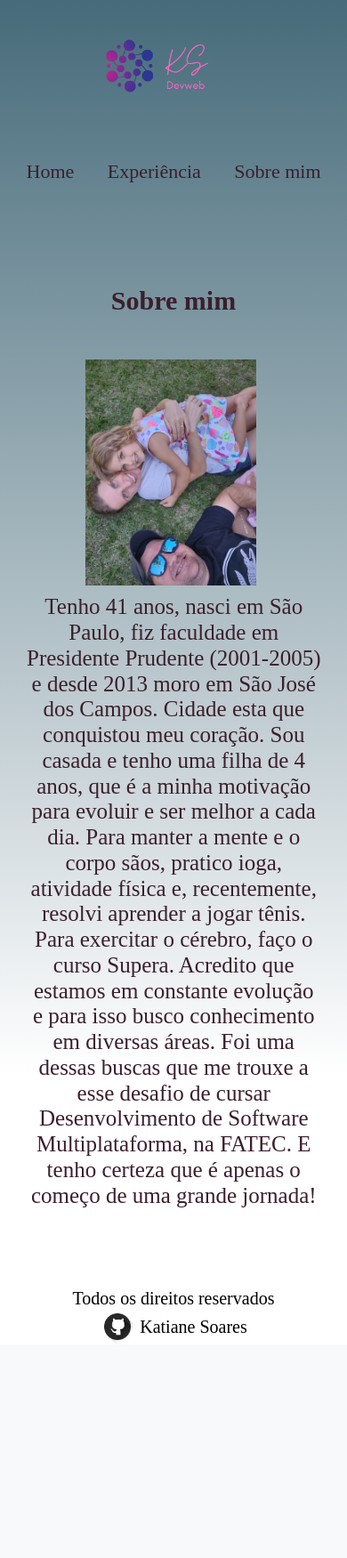
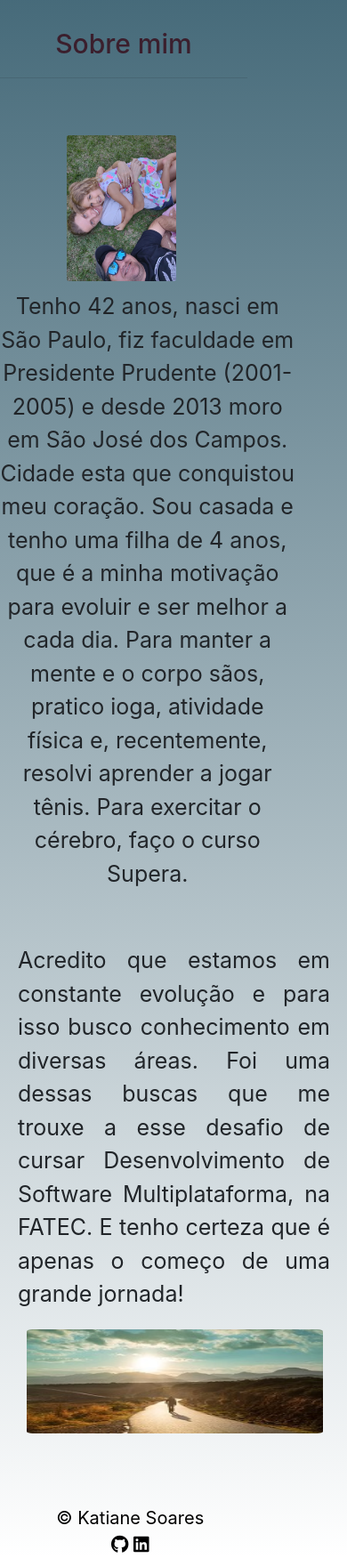
Before and after one commit to Katianefatec/Portfolio, a Flask app: page /sobremim in a window 390 px wide. Shown: the whole page at 89% size. Before the commit the page ends 1508 px from the top, so only its background shows below. Run offline with Flask 2, Linux system fonts and the light colour scheme; some libraries are stand-ins or nearby versions; some web fonts are replaced.

Commit message:
inclui projetos e fiz ajustes no layout

```diff
--- a/Src/app.py
+++ b/Src/app.py
@@ -26,5 +26,9 @@ def experiencia():
 def sobremim():
     return render_template('sobremim.html')
 
+@app.route('/projetos')
+def projetos():
+    return render_template('projetos.html')
+
 if __name__ == '__main__':
     app.run('0.0.0.0')
--- a/Src/static/css/estilos.css
+++ b/Src/static/css/estilos.css
@@ -1,9 +1,10 @@
 
-body
-{
-    background: linear-gradient(180deg, rgba(15, 62, 82, 0.77), rgba(96, 167, 197, 0) 80%);
-    max-width: 90%;
-    margin:auto;
+body {
+  background: linear-gradient(180deg, rgba(15, 62, 82, 0.77), rgba(96, 167, 197, 0) 100%);
+  margin-left: 20%;
+  margin-top: 8%;
+  min-height: 100vh;
+  width: 75%;
 }
 footer {
     /* position: static; */
@@ -33,7 +34,7 @@ footer .name {
 
 h1 {
     color:rgb(59, 31, 45);
-    font-size: 30px;
+    font-size: 40px;
     text-align: center;
 }
 
@@ -46,28 +47,93 @@ h3 {
     color:rgb(59, 31, 45);
     text-align: center;
     }
+
+
 .texto-esquerda {
     color:rgb(59, 31, 45);
-    font-size: 35px;
-    text-align: left;
-    width: 33vw;
+    font-size: 45px;
+    text-align: center;
+    width: 77vw;
+    height: 70%;
+    /* margin-left: auto;
+    margin-right: auto;
+    margin-top: 80px; */
     }
 
 .texto-direita {
     color:rgb(59, 31, 45);
     font-size: 35px;
     text-align: center;
-    width: 50vw;
-    height:60%;
+    width: 60vw;
+    height:70%;
   }
 
 .texto-direita-sobre {
     color:rgb(59, 31, 45);
     font-size: 25px;
-    text-align: center;
-    width: 60vw;
+    text-align: justify;
+    width: 70vw;
     height:60%;
+    /* flex: 0 0 60%; */
   }
+
+.texto-esquerda-sobre {
+    color:rgb(59, 31, 45);
+    font-size: 25px;
+    text-align: justify;
+    width: 200vw;
+    height:50%;
+    margin-right: 60px;
+    margin-left: -60px;
+
+
+
+      }
+
+.img-baixo{
+
+    /* width: 40%; */
+    /* height:200vw; */
+    flex: 0 0 20%;
+    margin-right: 130px;
+
+
+  }
+
+
+.img-baixo img {
+    width: 170%;
+
+    border-radius: 2%;
+  }
+
+.img-esq img {
+    width: 45%;
+
+    border-radius: 2%;
+  }
+
+.img-esq{
+
+    width: 50vw;
+    height:30%;
+    /* flex: 0 0 30%; */
+    border-radius: 50%;
+  }
+.coluna-sobre {
+    display: flex;
+    flex-direction: row;
+    align-items: center;
+}
+
+.coluna-sobre-baixo {
+  display: flex;
+  flex-direction: row;
+  align-items: center;
+  margin-top: 60px;
+
+}
+
 
 p {
     color:rgb(59, 31, 45);
@@ -85,18 +151,23 @@ img {
   }
 
 .coluna {
-    flex-basis: 50%;
-    box-sizing: border-box;
+    /* flex-basis: 50%; */
+    /* box-sizing: border-box; */
     padding: 10px;
     display: flex;
     align-items: center;
+    flex-direction: column;
   }
 
 .colunas-exp-container{
     display: flex;
+
+    margin-right: 20px;
 }
 .coluna-exp {
-    flex-basis:50%
+    flex-basis:50%;
+    margin-left: 0px;
+
 }
 
 .coluna-exp img {
@@ -122,8 +193,9 @@ img {
 .experiencia2 {
     display: flex;
     align-items: center;
-    margin-top: 15px;
-    margin-bottom: 15px;
+    margin-top: 0px;
+    margin-bottom: 30px;
+    margin-left: 5px;
   }
 
 .coluna img {
@@ -134,6 +206,14 @@ img {
 
 .coluna p {
     margin: 0px;
+  }
+
+
+.img-eu img {
+    width: 100%;
+    height: auto;
+    border-radius: 5%;
+    margin-bottom: 20px;
   }
 
 .img-eu{
@@ -147,32 +227,13 @@ img {
     height:80%;
 }
 
-.img-esq{
+
+.img-baixo{
     display: block;
-    width: 30%;
+    width: 120%;
     height:80%;
 }
 
-.img-baixo{
-    display: block;
-    width: 130%;
-    height:90%;
-}
-.navbar {
-    display: flex;
-    justify-content: space-between;
-    align-items: center;
-    margin-top: -80px;
-    margin-bottom: -100px;
-    }
-
-.navbar a {
-    color:rgb(59, 31, 45);
-    text-align: left;
-    text-decoration: dashed;
-    font-size: 22px;
-    padding: 10px;
-    }
 
 .divider {
         border-top: 1px solid rgb(26, 10, 18);
@@ -185,16 +246,128 @@ img {
         margin-top: 80px;
       }
 
-.logo {
+/* .logo {
     order: -1;
     margin-right: auto;
     width: 10vw;
+    } */ */
+
+.projeto {
+      display: flex;
+      align-items: center;
+      justify-content: center;
+
+
+      margin-bottom: 20px;
+  }
+
+.projeto2 {
+    display: flex;
+    align-items: center;
+    justify-content: center;
+
+    margin-bottom: 20px;
+}
+
+.projeto-description {
+  text-align: justify;
+  margin-left: 20px;
+
+
+}
+
+.projeto img {
+      width: 35vw;
+      height: 40%;
+  }
+
+.projeto2 img {
+  width: 35vw;
+  height: 20vw;
+}
+
+.myImage {
+    height: 500px;
+    width: auto;
+  }
+
+.container {
+    width: 95%;
+    margin-left: 20px;
+
+
+  }
+.container-sobre {
+  width: 95%;
+
+
+
+}
+
+#sidebar {
+/* height: 100%; */
+position: fixed;
+top: 0;
+left: 0;
+width: 15%;
+bottom:0;
+overflow: auto;
+background-color: #505055;
+color: white;
+text-align: left;
+
+}
+
+
+
+.list-unstyled {
+padding-left: 10px;
+list-style: none;
+margin-bottom: 0;
+
+
+}
+
+.list-unstyled a {
+color: white;
+text-decoration: none;
+padding: 8px 30px;
+display: block;
+}
+
+.list-unstyled a:hover {
+background-color: #495057;
+}
+
+.list-unstyled img {
+  /* Ajuste esses valores conforme necessário */
+  width: 20vw;
+  height: 20vw;
+  margin-left: -30px;
+
+}
+
+.sidebar-fixed {
+    /* width: 250px; */
+    position: fixed;
+    top: 0;
+    left: 0;
   }
 
 
 
 
+
+
+
+
 @media screen and (max-width: 600px) {
+  body {
+    margin-left: 0%;
+    margin-top: 8%;
+    min-height: 100vh;
+    width: 75%;
+  }
   h1 {
       font-size: 30px;
         text-align: center;
@@ -203,35 +376,24 @@ img {
       font-size: 25px;
       text-align: left;
       width: 70vw;
-      margin-top: -70px;
       margin-left: 50px;
     }
-  .navbar {
-      flex-wrap:wrap;
-      margin-bottom: 30%;
-      /* margin-top: -60px; */
-    }
 
-  .navbar a:not(.logo) {
-      order: -1;
-      margin-right: 10px;
-      /* margin-bottom: -150px;
-      margin-top: -300px; */
-    }
-
-  .navbar a.logo {
-      /* order: 1; */
-      margin-right: 0;
-      margin-bottom: 0px;
-      width: 100%;
-      text-align: center;
-    }
 
 .coluna {
       flex-direction: column;
       align-items: flex-start;
       }
 
+.coluna-sobre {
+  flex-direction: column;
+  align-items: flex-start;
+  }
+
+.coluna-sobre-baixo {
+  flex-direction: column;
+  align-items: flex-start;
+  }
 .img-esq{
       width: 70VW;
       margin-bottom: 10px;
@@ -270,17 +432,67 @@ img {
 
 .experiencia img,
 .experiencia2 img {
-      margin-right: 143px;
+    align-items: center;
+    width: 30vw;
     margin-bottom: 10px;
+    margin-right: 45px;
     }
+
+
 
 .divider {
       border-top: 0px solid rgb(26, 10, 18);
+
     }
 
 .divider2 {
       border-top: 0px solid rgb(26, 10, 18);
     }
+
+.projeto {
+      flex-direction: column;
+  }
+
+.projeto2 {
+    flex-direction: column;
+}
+
+.projeto img {
+  width: 55vw;
+  height: 30vw;
+}
+
+.projeto2 img {
+  width: 55vw;
+  height: 30vw;
+}
+
+.texto-esquerda-sobre {
+  color:rgb(59, 31, 45);
+  font-size: 25px;
+  text-align: justify;
+  width: 90vw;
+  margin-left: 20px;
+  margin-right: 20px;
+  margin-bottom: 20px;
+
+
+
+    }
+
+  .img-baixo img {
+      width: 100%;
+      height:30vw;
+      margin-left: 30px;
+
+
+      border-radius: 2%;
+    }
+
+    }
+
+
+
     }
 @media screen and (max-width: 400px) {
   h1 {
@@ -291,38 +503,10 @@ img {
       font-size: 25px;
       text-align: left;
       width: 70vw;
-      /* margin-top: -70px; */
+      margin-top: -70px;
       margin-left: 50px;
     }
-  .navbar {
-      flex-wrap:wrap;
-      margin-bottom: 30%;
-      /* margin-top: -60px; */
-      position: relative;
-      /* flex-direction: column; */
-      text-align: left;
-    }
 
-  .navbar a{
-    margin-bottom: 10px;
-    text-align: center;
-  }
-
-  .navbar a:not(.logo) {
-      order: -1;
-      margin-right: 0px;
-      margin-bottom: 0px;
-
-      /* margin-top: -300px; */
-    }
-
-  .navbar a.logo {
-      /* order: 1; */
-      margin-right: 0;
-      margin-bottom: -70px;
-      width: 100%;
-      text-align: center;
-    }
 
 .coluna {
       flex-direction: column;
@@ -369,8 +553,10 @@ img {
 
     .experiencia img,
     .experiencia2 img {
-      margin-right: 100px;
+        align-items: center;
+        width: 30vw;
         margin-bottom: 10px;
+        margin-right: 40px;
         }
 
   .divider {
@@ -380,4 +566,61 @@ img {
   .divider2 {
       border-top: 0px solid rgb(26, 10, 18);
     }
+
+  .projeto {
+      flex-direction: column;
+
   }
+
+  .projeto2 {
+    flex-direction: column;
+}
+
+.img-baixo img {
+  width: 100%;
+  height:30vw;
+  margin-left: 30px;
+
+
+  border-radius: 2%;
+}
+
+}
+
+@media (max-width: 768px) {
+  #sidebar {
+    position: fixed;
+    top: 0;
+    left: -100%;  /* Esconde o menu fora da tela */
+    width: 80%;  /* Ajuste a largura do menu conforme necessário */
+    transition: left 0.3s;  /* Animação para deslizar o menu */
+  }
+
+  #sidebar.active {
+    left: 0;
+  }
+
+  .overlay {
+    transition: opacity 0.3s ease-in-out;
+    position: fixed;
+    top: 0;
+    left: 0;
+    width: 100%;
+    height: 100%;
+    background: rgba(0, 0, 0, 0.7);
+    opacity: 0;
+    visibility: hidden;
+  }
+
+  .overlay.active {
+    display: block;  /* Mostra o overlay quando a classe .active é adicionada */
+    position: fixed;
+    top: 0;
+    left: 0;
+    width: 100%;
+    height: 100%;
+    background-color: rgba(0, 0, 0, 0.7);  /* Overlay semi-transparente */
+    opacity: 1;
+    visibility: visible;
+  }
+}
--- a/Src/templates/base.html
+++ b/Src/templates/base.html
@@ -4,19 +4,36 @@
     <meta charset="UTF-8">
     <meta http-equiv="X-UA-Compatible" content="IE=edge">
     <meta name="viewport" content="initial-scale=1, width=device-width" />
+    <link rel="stylesheet" href="https://stackpath.bootstrapcdn.com/bootstrap/4.3.1/css/bootstrap.min.css">
     <link rel="stylesheet" href="../static/css/normalize.css">
     <link rel="stylesheet" href="../static/css/estilos.css">
     <link rel="stylesheet" href="https://fonts.googleapis.com/css2?family=Akshar:wght@400&display=swap">
+    <link rel="stylesheet" href="https://cdnjs.cloudflare.com/ajax/libs/font-awesome/5.15.3/css/all.min.css">
+
+
 </head>
-<div class="navbar">
-  <a class="logo" href="#"><img src="../static/img/ks.png" alt="Logo"></a>
+<body>
+
+
+</div>
+  <div class="sidebar-fixed">
+    <div class="container-fluid">
+      <d class="row">
+        <nav id="sidebar">
+          <button class="menu-btn d-lg-none">Menu</button>
+
+          <div class="list-unstyled components">
+            <img src="../static/img/ks.png" alt="Logo">
             <a href="/">Home</a>
             <a href="/experiencia">Experiência</a>
+            <a href="/projetos">Projetos</a>
             <a href="/sobremim">Sobre mim</a>
+            </a>
           </div>
-</head>
-<div class="divider"></div>
-<body>
+        </nav>
+      </div>
+    </div>
+  </div>
 
   {% block conteudo %}
   {% endblock %}
@@ -25,24 +42,19 @@
 
   <footer>
     <div>
-  Todos os direitos reservados
+      <span>&copy; Katiane Soares</span>
+      <div class="img-footer">
+        <a href="https://github.com/Katianefatec" class="fab fa-github" style="color: black;"></a>
+        <a href="https://www.linkedin.com/in/katiane-soares-4b8193245/" class="fab fa-linkedin" style="color: black;"></a>
       </div>
-<div class="name">
-  <div class="img-footer">
-    <a href="https://github.com/Katianefatec">
-      <img src="../static/img/git.png" alt="GitHub">
-    </a>
     </div>
-  <span>Katiane Soares</span>
-</div>
-
-<!-- <div class="name">
-  <div class="img-footer">
-    <a href="https://github.com/Katianefatec">
-      <img src="../static/img/git.png" alt="GitHub"></a>
-    <span>Katiane Soares</span>
-  </div> -->
   </footer>
+  <script>
+    document.querySelector('.menu-btn').addEventListener('click', function() {
+        document.querySelector('#sidebar').classList.toggle('active');
+        document.querySelector('.overlay').classList.toggle('active');
+    });
+</script>
 
 </body>
 
--- a/Src/templates/sobremim.html
+++ b/Src/templates/sobremim.html
@@ -2,26 +2,41 @@
 {% block conteudo %}
 
 <body>
+   <div class="container-sobre">
+
    <h1> Sobre mim</h1>
+   <hr>
    <br>
-   <div class="coluna">
+   <br>
+   <div class="coluna-sobre">
          <a class="img-esq">
             <img srcset="../static/img/familia.jpg" alt="familia"></a>
 
          <a class="texto-direita-sobre">
-         Tenho  41 anos, nasci em São Paulo, fiz faculdade em Presidente Prudente (2001-2005) e desde 2013 moro em São José dos Campos. Cidade esta que conquistou meu coração.
+         Tenho  42 anos, nasci em São Paulo, fiz faculdade em Presidente Prudente (2001-2005) e desde 2013 moro em São José dos Campos. Cidade esta que conquistou meu coração.
          Sou casada e tenho uma filha de 4 anos, que é a minha motivação para evoluir e ser melhor a cada dia.
          Para manter a mente e o corpo sãos, pratico ioga, atividade física e, recentemente, resolvi aprender a jogar tênis.
          Para exercitar o cérebro, faço o curso Supera.
-         Acredito que estamos em constante evolução e para isso busco conhecimento em diversas áreas.
-         Foi uma dessas buscas que me trouxe a esse desafio de cursar Desenvolvimento de Software Multiplataforma, na FATEC.
-         E tenho certeza que é apenas o começo de uma grande jornada!</a>
+
       </div>
+
+
+   <div class="coluna-sobre-baixo">
+
+
+      <a class="texto-esquerda-sobre">
+
+      Acredito que estamos em constante evolução e para isso busco conhecimento em diversas áreas.
+      Foi uma dessas buscas que me trouxe a esse desafio de cursar Desenvolvimento de Software Multiplataforma, na FATEC.
+      E tenho certeza que é apenas o começo de uma grande jornada!</a>
+
+      <div class="img-baixo">
+         <img srcset="../static/img/caminhada200.jpg 200w, static/img/caminhada500.jpg 500w" alt="caminhada"
+         sizes="(max-width: 600px) 150px, 400px"></a>
    </div>
+</div>
+</div>
 
-   <!-- <div class="img-baixo">
-         <img srcset="../static/img/caminhada200.jpg 200w, static/img/caminhada500.jpg 500w" alt="caminhada"
-         sizes="(max-width: 600px) 150px, 400px"></a> -->
 
 
 
```
Also changed, not shown: Src/templates/experiencia.html (+6 -38 lines), Src/templates/index.html (+4 -7 lines), Src/templates/projetos.html (added, +119 -0 lines), Src/static/img/COVID_proj.png (added), Src/static/img/WB.png (added), Src/static/img/api-2sem.png (added), Src/static/img/desafio_proj.png (added), Src/static/img/portifolio.png (added). Lines whose indentation alone changed are shown as unchanged.
